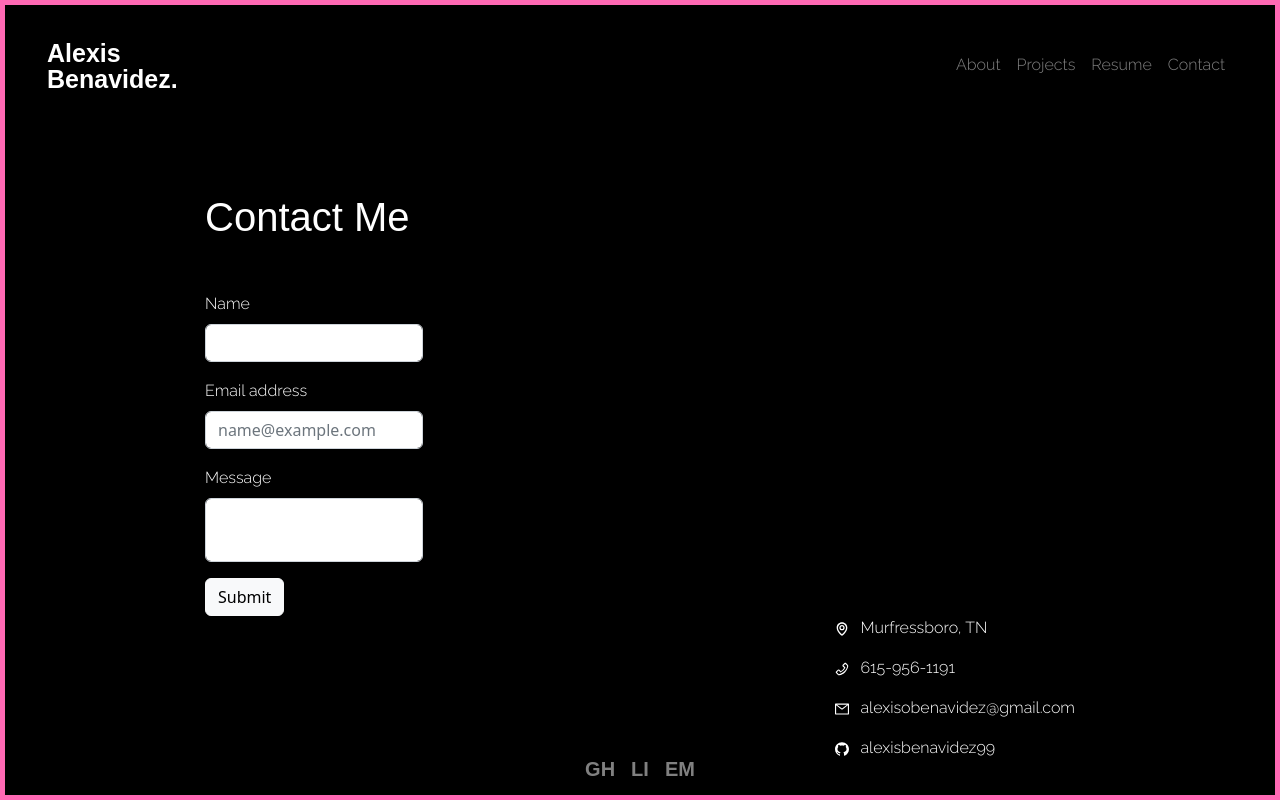
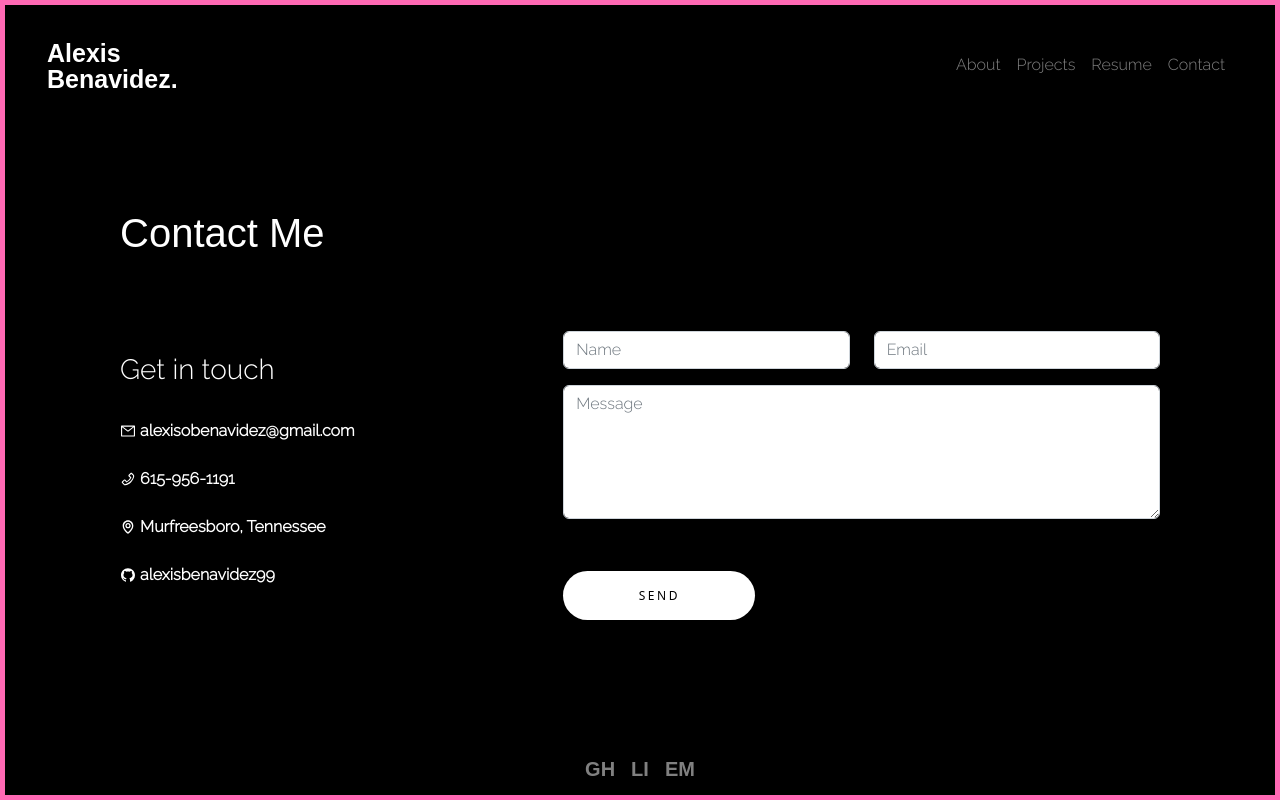
Before and after one commit to alexisbenavidez99/my_portfolio, a React (Create React App) app: page /contact in a window 1280 px wide. Built offline with nearby package versions, Linux system fonts and the light colour scheme; a web font is replaced by a local one.

Commit message:
redo on contact page

```diff
--- a/package.json
+++ b/package.json
@@ -17,6 +17,7 @@
     "framer-motion": "^10.12.8",
     "gh-pages": "^5.0.0",
     "react": "^18.2.0",
+    "react-bootstrap": "^2.7.4",
     "react-dom": "^18.2.0",
     "react-icons": "^4.8.0",
     "react-router-dom": "^6.11.1",
--- a/src/App.css
+++ b/src/App.css
@@ -6,7 +6,7 @@ ul {
     padding-bottom: 20px;
 }
 
-html {
+body {
     height: 100vh;
     border: 5px solid hotpink;
     background-color: black;
@@ -25,36 +25,31 @@ footer a {
     color: gray;
 }
 
-footer a:hover {
-    color: white;
-}
-
+footer a:hover,
+a:hover,
+.work-container p a,
 .resume a:hover {
     color: white;
 }
-
-/* a:hover {
-    color: black;
-} */
 
 .container-fluid {
     margin: 30px;
 }
 
-.nav-link {
+.nav-link,
+input,
+textarea {
     font-family: "Raleway", sans-serif, serif;
     color: gray;
 }
 
-a:hover {
-    color: white;
+.contact {
+    padding: 50px;
 }
 
 .about-me,
-.resume,
-.contact {
+.resume {
     padding: 50px 200px;
-    background-color: black;
 }
 
 .resume-content {
@@ -97,6 +92,7 @@ a:hover {
 
 label,
 .about-header,
+.contact-info,
 .tech-header,
 .tech-names {
     font-family: "Raleway", sans-serif, serif;
@@ -109,7 +105,6 @@ label,
     align-content: space-evenly;
     flex-wrap: wrap;
     width: 100%;
-    /* padding: 0 12px; */
     padding: 80px 150px;
     background-color: black;
 }
@@ -152,10 +147,6 @@ label,
     line-height: 2px;
 }
 
-.work-container p a {
-    color: white;
-}
-
 .work-container p a:hover {
     color: black;
 }
@@ -184,28 +175,5 @@ label,
     transform: translateY(-7px);
 }
 
-.contact-list-container {
-    background-color: green;
-}
-
-.contact-list-container ul{
-    float: right;
-}
-
-.contact-list-container li {
-    list-style-type: none;
-}
-
-.contact-list-container li .contact-list {
-    font-family: "Raleway", sans-serif, serif;
-    color: white;
-    display: flex;
-    width: 100%;
-}
-
-.icon {
-    padding-right: 10px;
-}
-
 
 /* MEDIA QUERIES */
--- a/src/components/pages/Contact.js
+++ b/src/components/pages/Contact.js
@@ -1,4 +1,5 @@
 import React, { useState } from 'react';
+import { Container, Row, Col } from 'react-bootstrap';
 import { BiMap } from "react-icons/bi";
 import { AiOutlineMail } from "react-icons/ai";
 import { AiOutlinePhone } from "react-icons/ai";
@@ -45,103 +46,83 @@ export default function Contact() {
     };
 
     return (
-        <div className="contact">
         <motion.div
                 initial={{ opacity: 0, backgroundColor: "black" }}
                 animate={{ opacity: 1 }}
                 transition={{ delay: 0.5, duration: 1.5 }}
             >
-                <h1 className="contact-header">Contact Me</h1>
-                <div className="mb-3 w-25">
-                    <label htmlFor="name" className="form-label">Name</label>
-                    <input type="text"
-                        className="form-control"
-                        name="name"
+        <Container className='contact'>
+            <Row className="mb-5 mt-3">
+                <Col lg='8'>
+                    <h1 className="mb-4 contact-header">
+                        Contact Me
+                    </h1>
+                </Col>
+            </Row>
+
+            <Row className="sec_sp">
+                <Col lg='5' className="mb-5">
+                    <h3 className='color_sec py-4 contact-info'>Get in touch</h3>
+                    <address className="contact-info">
+                        <AiOutlineMail />
+                        <strong className='pt-2'> alexisobenavidez@gmail.com</strong>
+                        <p className='pt-4'>
+                            <AiOutlinePhone />
+                            <strong> 615-956-1191</strong>
+                        </p>
+                        <p className='pt-2'>
+                            <BiMap />
+                            <strong> Murfreesboro, Tennessee</strong>
+                        </p>
+                        <p className='pt-2'>
+                            <AiOutlineGithub />
+                            <strong> alexisbenavidez99</strong>
+                        </p>
+                    </address>
+                </Col>
+                <Col lg='7' className='d-flex align-items-center'>
+                    <form className='contact_form w-100'>
+                        <Row>
+                            <Col lg='6' className='form-group mb-3'>
+                                <input
+                                    className='form-control'
+                                    id='name'
+                                    name='name'
+                                    placeholder='Name'
+                                    type='text'
                                     value={name}
                                     onChange={handleInputChange}
                                 />
-                    <div className="invalid-feedback">
-                        Please provide your name.
-                    </div>
-                </div>
-
-                <div className="mb-3 w-25">
-                    <label htmlFor="email" className="form-label">Email address</label>
+                            </Col>
+                            <Col lg='6' className='form-group mb-3'>
                                 <input
-                        type="email"
-                        className="form-control"
-                        placeholder="name@example.com"
-                        name="email"
+                                    className='form-control'
+                                    id='email'
+                                    name='email'
+                                    placeholder='Email'
+                                    type='email'
                                     value={email}
                                     onChange={handleInputChange}
                                 />
-                    <div className="invalid-feedback">
-                        Please provide a vaild email.
-                    </div>
-                </div>
-                <div className="mb-3 w-25">
-                    <label htmlFor="message" className="form-label">Message</label>
-                    <input
-                        type="text"
-                        className="form-control"
+                            </Col>
+                        </Row>
+                        <textarea className='form-control' id='message'
+                                    name='message'
+                                    placeholder='Message'
+                                    rows='5'
                                     value={message}
                                     onChange={handleInputChange}
-                        name="message"
-                        style={{
-                            lineHeight: '50px'
-                        }}
-                    />
-                    <div className="invalid-feedback">
-                        Please provide a message.
-                    </div>
-                </div>
-                <div className="col-12">
-                    <button type="submit" className="btn btn-light" onClick={handleFormSubmit}>Submit</button>
-                </div>
-                <div className="contact-list-container">
-                    <div className="left">
-                        <ul>
-                            <li>
-                            <div className="contact-list">
-                                <div className="icon">
-                                    <BiMap color="white" />
-                                    </div>
-                                    <p>Murfressboro, TN</p>
-                                </div>
-                            </li>
-                            <li>
-                            <div className="contact-list">
-                                <div className="icon">
-                                    <AiOutlinePhone color="white" />
-                                    </div>
-                                    <p>615-956-1191</p>
-                                </div>
-                            </li>
-                            <li>
-                            <div className="contact-list">
-                                <div className="icon">
-                                    <AiOutlineMail color="white" />
-                                    </div>
-                                    <p>alexisobenavidez@gmail.com</p>
-                                </div>
-                            </li>
-                            <li>
-                            <div className="contact-list">
-                                <div className="icon">
-                                    <AiOutlineGithub color="white" />
-                                    </div>
-                                    <p>alexisbenavidez99</p>
-                                </div>
-                            </li>
-                        </ul>
-                    </div>
-                </div>
-                {errMessage && (
-                    <div>
-                        <p className="error-text">{errMessage}</p>
-                    </div>
-                )}
+                        ></textarea>
+                        <br />
+                        <Row>
+                            <Col lg='12' className='form-group'>
+                                <button className='button' type='submit' onClick={handleFormSubmit}>Send</button>
+                            </Col>
+                        </Row>
+                    </form>
+                </Col>
+            </Row>
+        </Container>
         </motion.div>
-        </div>
     )
 }
```
Also changed, not shown: 1 other file (tests, documents, lock files or other folders). Lines whose indentation alone changed are shown as unchanged.
